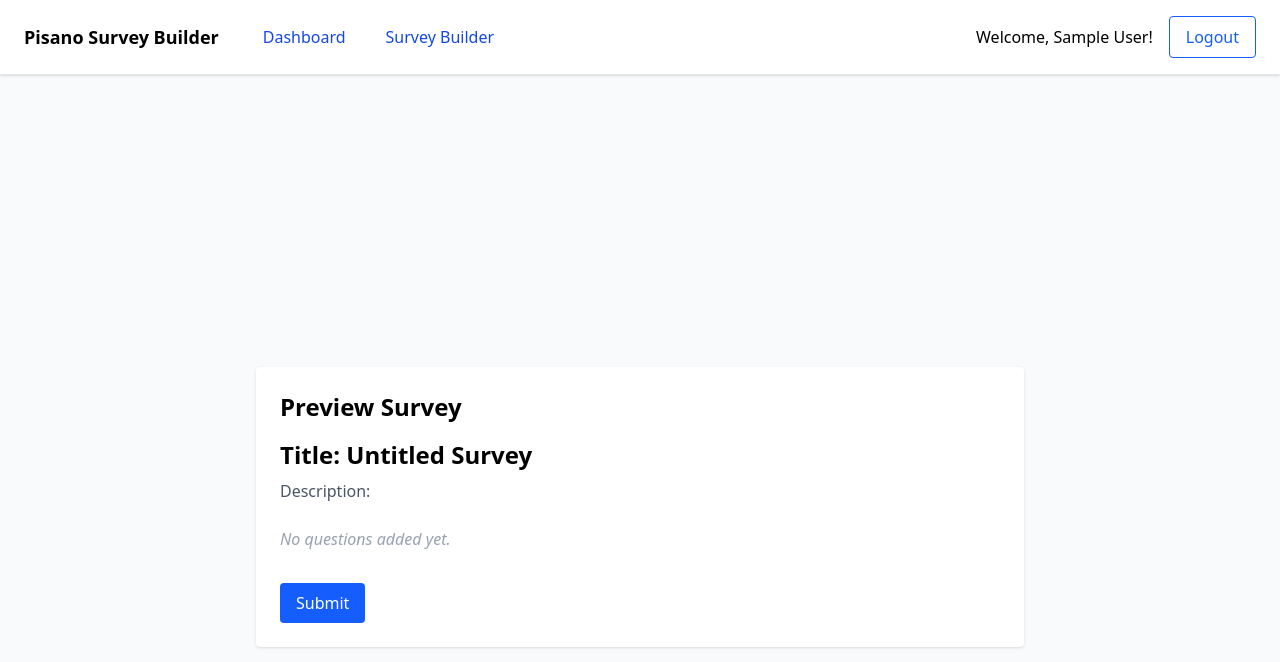
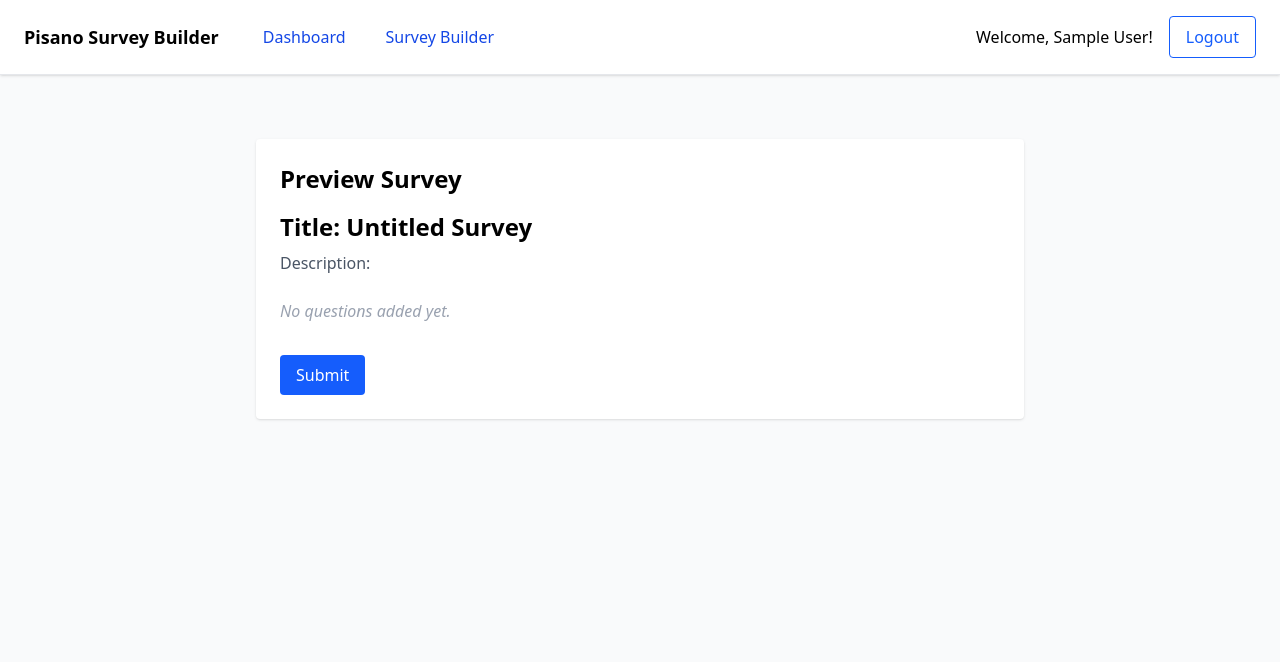
Before and after one commit to coskuntekin/pisano-survey-builder, a React (Vite) app: page /app/survey-builder/step-4 in a window 1280 px wide. Shown: the top 662 px of the page. Built offline with nearby package versions, Linux system fonts and the light colour scheme; sample sign-in values are in the browser's storage.

Commit message:
Remove unnecessary min-height from Step4Preview component for improved layout consistency

```diff
--- a/src/pages/survey-builder/Step4Preview.tsx
+++ b/src/pages/survey-builder/Step4Preview.tsx
@@ -10,7 +10,7 @@
   }, [surveyState]);
 
   return (
-    <div className="min-h-screen flex flex-col items-center justify-center bg-gray-50 py-8">
+    <div className="flex flex-col items-center justify-center bg-gray-50 py-8">
       <div className="w-full max-w-3xl bg-white rounded shadow p-6">
         <h2 className="text-2xl font-bold mb-4">Preview Survey</h2>
         <SurveyPreview survey={surveyState} />
```
